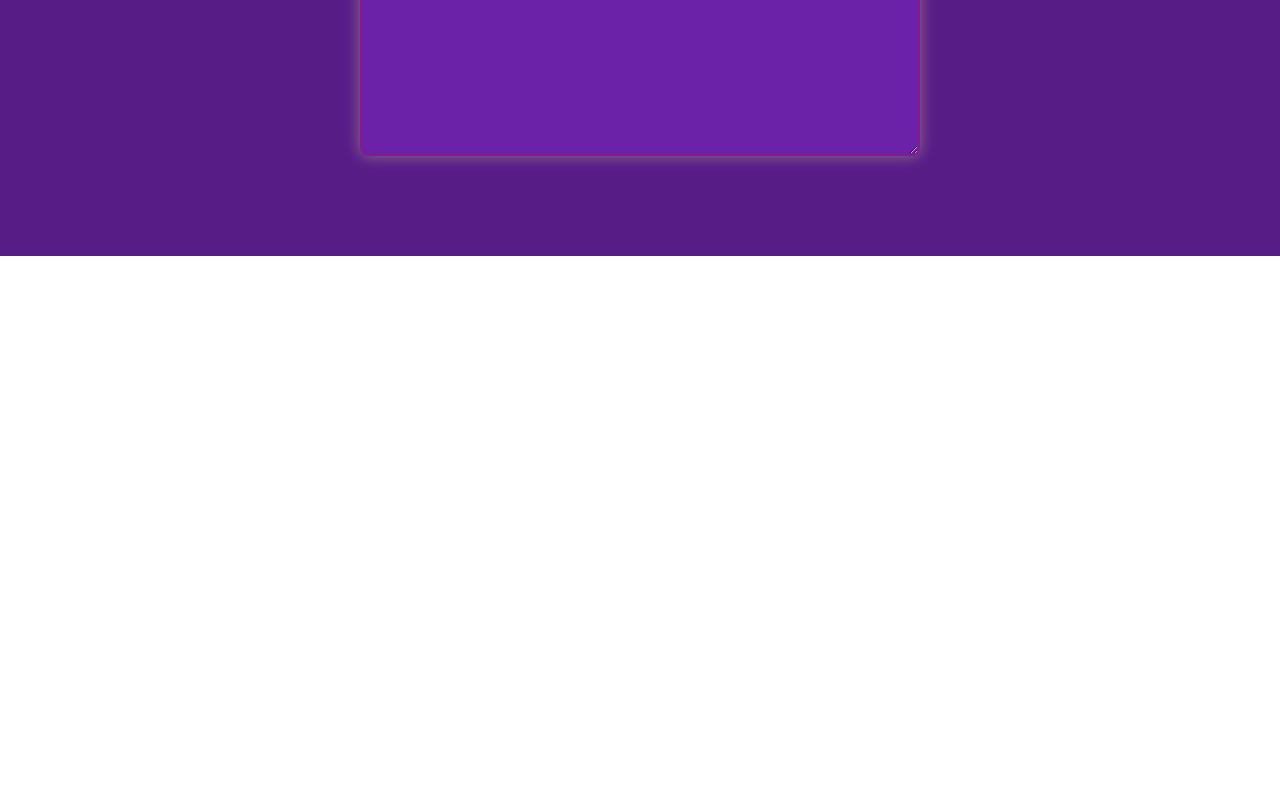
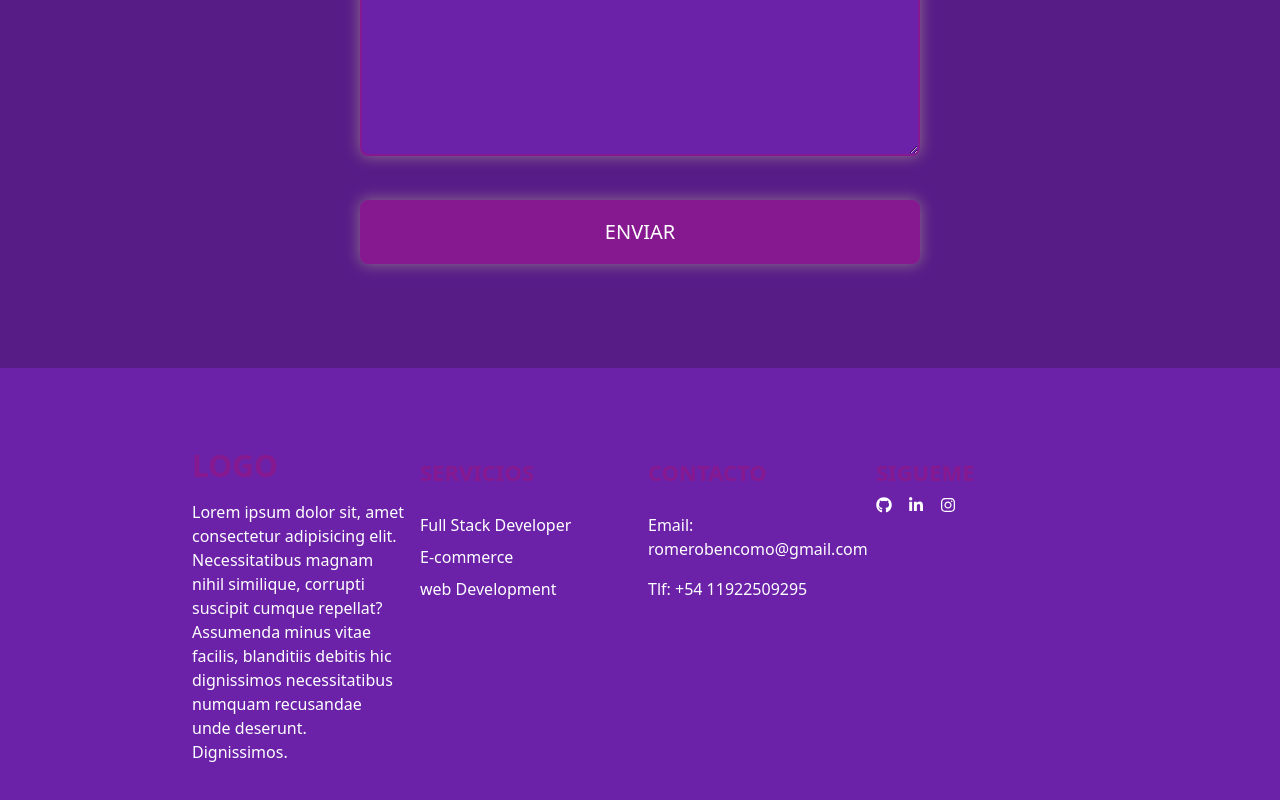
Before and after one commit to Maryxale/Mi_porfolio, a React (Vite) app: page / in a window 1280 px wide. Shown: the part 3460-4260 px from the top of the page. Before the commit the page ends 3716 px from the top, so only its background shows below. Built offline with nearby package versions, Linux system fonts and the light colour scheme.

Commit message:
casi listo el porfolio falta incluir proyectos

```diff
--- a/package.json
+++ b/package.json
@@ -15,6 +15,7 @@
     "react": "^18.2.0",
     "react-dom": "^18.2.0",
     "react-icons": "^5.1.0",
+    "react-loader-spinner": "^6.1.6",
     "react-scroll": "^1.9.0"
   },
   "devDependencies": {
--- a/src/App.jsx
+++ b/src/App.jsx
@@ -4,9 +4,34 @@ import About from "./components/about/About";
 import Service from "./components/service/Service";
 import Projects from "./components/projects/Projects";
 import Contact from "./components/contact/Contact";
+import Footer from "./components/footer/Footer";
+import { useEffect, useState } from "react";
+import { BallTriangle } from "react-loader-spinner";
 
 function App() {
+  const [loading, setLoading] = useState(false);
+  useEffect(() => {
+    setLoading(true);
+    setTimeout(() => {
+      setLoading(false);
+    }, 1000);
+  }, []);
   return (
+    <>
+      {loading ? (
+        <div className="bg-Purple-900 h-[100vh] flex justify-center items-center">
+          <BallTriangle
+            height={100}
+            width={100}
+            radius={5}
+            color="#4fa94d"
+            ariaLabel="ball-triangle-loading"
+            wrapperStyle={{}}
+            wrapperClass=""
+            visible={true}
+          />
+        </div>
+      ) : (
         <div className="bg-Purple-900">
           <Nav />
           <Banner />
@@ -14,7 +39,10 @@ function App() {
           <Service />
           <Projects />
           <Contact />
+          <Footer />
         </div>
+      )}
+    </>
   );
 }
 
--- a/src/components/contact/Contact.jsx
+++ b/src/components/contact/Contact.jsx
@@ -2,20 +2,23 @@ const Contact = () => {
   return (
     <div
       id="Contact"
-      className="p-4 lg:p-20 flex flex-col items-center justify-center "
+      className="p-4  lg:p-20 flex flex-col items-center justify-center "
     >
-      <h1 className="text-[52px] font-semibold mb-20 leading-normal uppercase text-fuchsia-500">
+      <h1
+        data-aos="fade-left"
+        className="text-[52px] font-semibold mb-20 leading-normal uppercase text-fuchsia-500"
+      >
         Contactame
       </h1>
       <form action="" className="flex flex-col gap-2 lg:w-1/2">
-        <div className="lg:flex gap-6">
+        <div className="lg:flex  gap-9">
           <input
-            className="w-full my-3 rounded-lg bg-Purple-800 p-4 border-2 border-fuchsia-800 b_glow text-xl text-Purple-500"
+            className="w-full lg:my-3 my-4 rounded-lg bg-Purple-800 p-4 border-2 border-fuchsia-800 b_glow text-xl text-Purple-500"
             placeholder="Escribe tu nombre"
             type="text"
           />
           <input
-            className="w-full my-3 rounded-lg bg-Purple-800 p-4 border-2 border-fuchsia-800 b_glow text-xl text-Purple-500"
+            className="w-full lg:my-3 my-4 rounded-lg bg-Purple-800 p-4 border-2 border-fuchsia-800 b_glow text-xl text-Purple-500"
             placeholder="Escribe tu email"
             type="text"
           />
@@ -28,7 +31,12 @@ const Contact = () => {
           cols="20"
           rows="10"
         ></textarea>
-        <button></button>
+        <button
+          className="neno-button shadow-xl hover:shadow-fuchsia-800/50 text-white border-2 border-fuchsia-800 bg-fuchsia-800 hover:bg-Purple-900 rounded-lg py-4 px-8 my-6 uppercase relative overflow-hidden b_glow text-xl text-bold"
+          type="submit"
+        >
+          Enviar
+        </button>
       </form>
     </div>
   );
--- a/src/components/footer/Footer.jsx
+++ b/src/components/footer/Footer.jsx
@@ -1,5 +1,66 @@
+import { FaGithub, FaInstagram, FaLinkedinIn } from "react-icons/fa";
+
 const Footer = () => {
-  return <div></div>;
+  return (
+    <footer className="bg-Purple-800 text-white lg:px-48 px-4 py-20">
+      <div className="container mx-auto grid grid-cols-l md:grid-cols-4 gap-4 ">
+        <div className="mb-4 md:mb-0 ">
+          <span className="text-3xl font-semibold text-fuchsia-800 py-2 uppercase">
+            Logo
+          </span>
+          <p className="text-[16px] my-4">
+            Lorem ipsum dolor sit, amet consectetur adipisicing elit.
+            Necessitatibus magnam nihil similique, corrupti suscipit cumque
+            repellat? Assumenda minus vitae facilis, blanditiis debitis hic
+            dignissimos necessitatibus numquam recusandae unde deserunt.
+            Dignissimos.
+          </p>
+        </div>
+        <div>
+          <h2 className="text-[22px] font-semibold text-fuchsia-800 py-2 uppercase">
+            Servicios
+          </h2>
+          <ul className="text-[16px] my-4">
+            <li className="my-2">Full Stack Developer</li>
+            <li className="my-2">E-commerce</li>
+            <li className="my-2">web Development</li>
+          </ul>
+        </div>
+        <div className="mb-4 md:mb-0">
+          <h2 className="text-[22px] font-semibold text-fuchsia-800 py-2 uppercase">
+            Contacto
+          </h2>
+          <p className="text-[16px] my-4">Email: romerobencomo@gmail.com</p>
+          <p className="text-[16px] my-4">Tlf: +54 11922509295</p>
+        </div>
+        <div>
+          <h2 className="text-[22px] font-semibold text-fuchsia-800 py-2 uppercase">
+            Sigueme
+          </h2>
+          <div className="flex  space-x-4  ">
+            <a
+              className="text-white hover:text-fuchsia-800 transition-all duration-150 ease-in-out"
+              href=""
+            >
+              <FaGithub />
+            </a>
+            <a
+              className="text-white hover:text-fuchsia-800 transition-all duration-150 ease-in-out"
+              href=""
+            >
+              <FaLinkedinIn />
+            </a>
+            <a
+              className="text-white hover:text-fuchsia-800 transition-all duration-150 ease-in-out"
+              href=""
+            >
+              <FaInstagram />
+            </a>
+          </div>
+        </div>
+      </div>
+    </footer>
+  );
 };
 
 export default Footer;
```
Also changed, not shown: 1 other file (tests, documents, lock files or other folders). Lines whose indentation alone changed are shown as unchanged.
